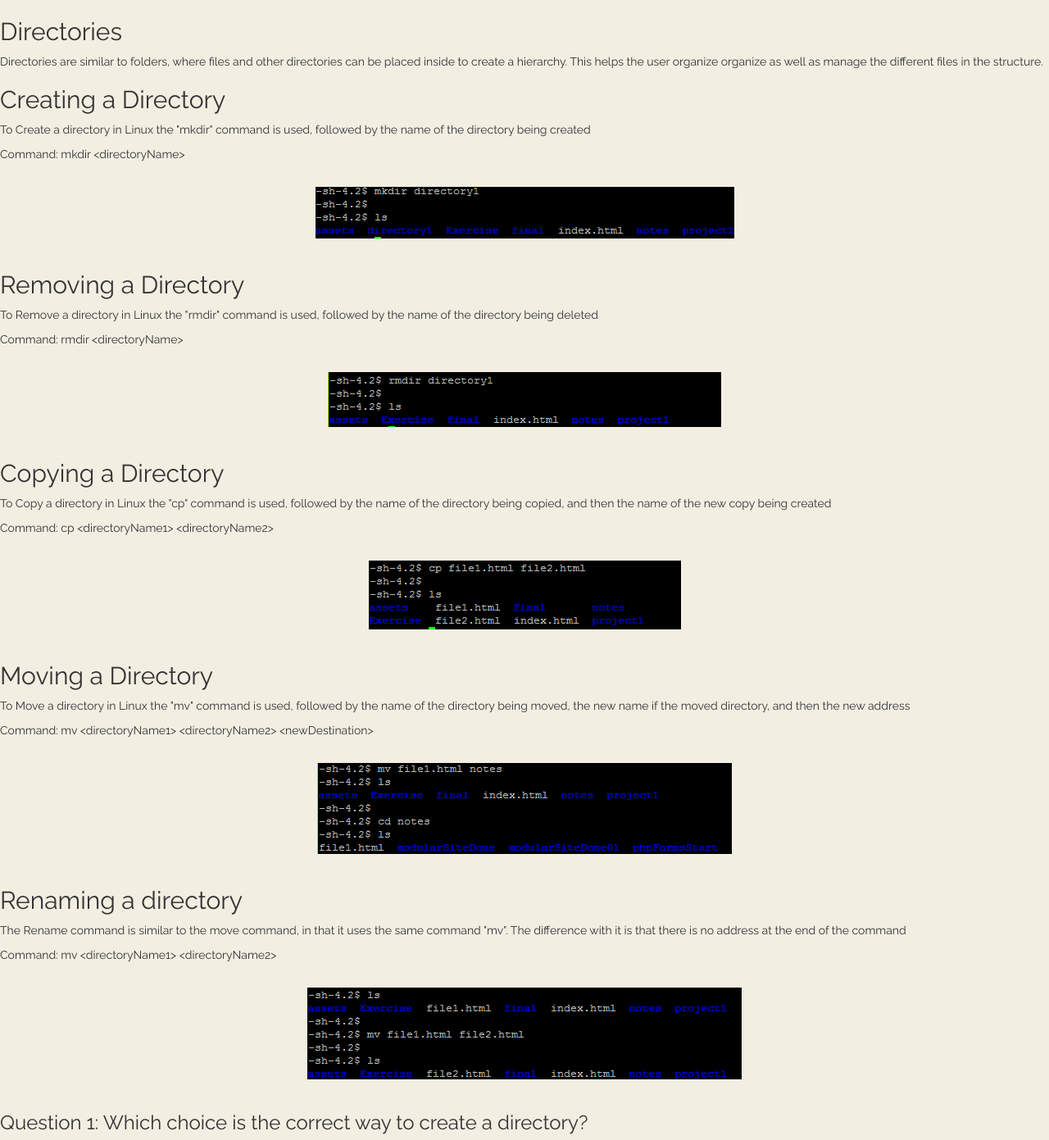
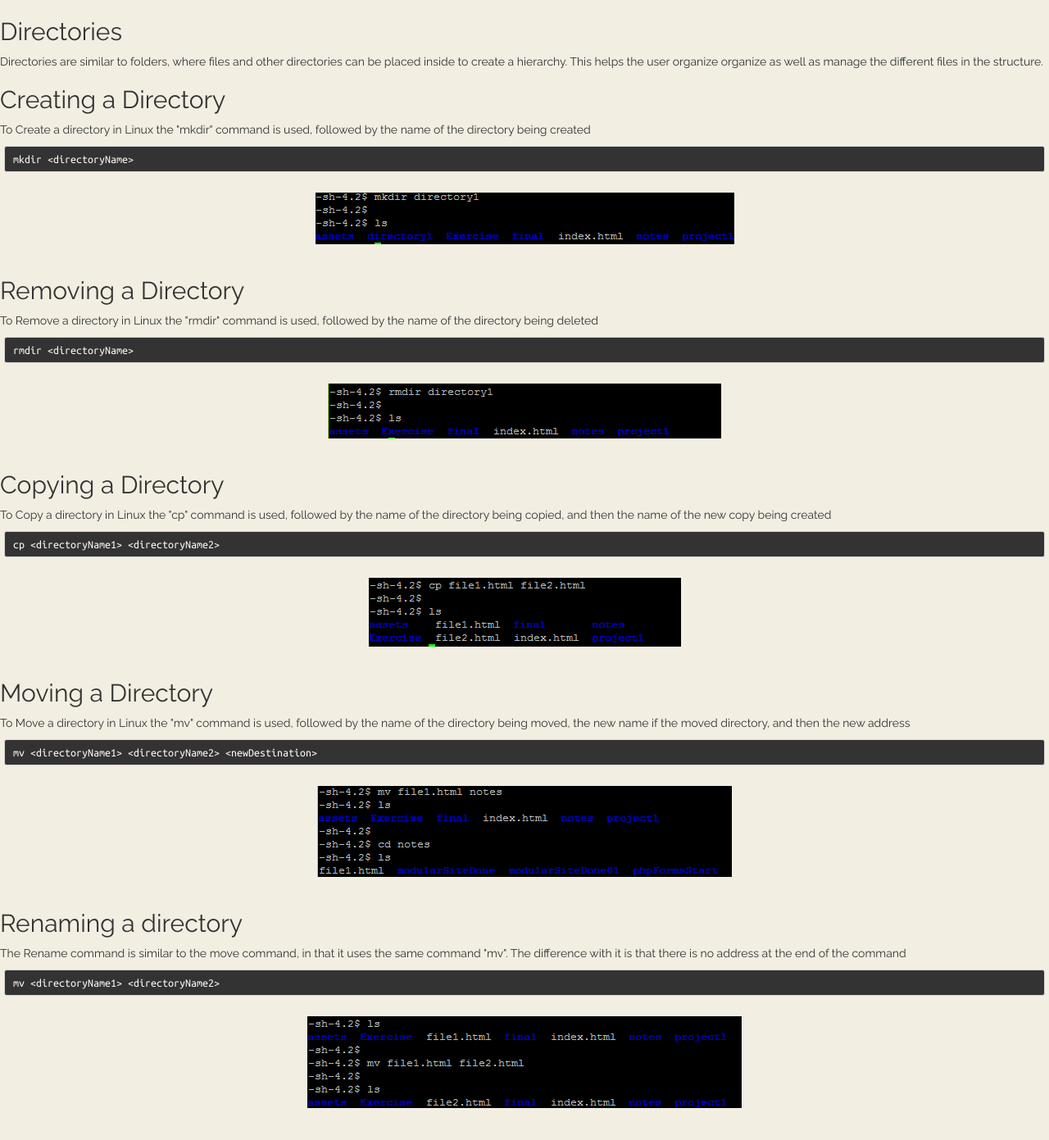
Before and after one commit to AgnelliLambs/BombAssDesign, a PHP site: page /tutorials/tutorial10.php in a window 1280 px wide. Shown: the part 50-1441 px from the top of the page at 82% size. Run offline with PHP 8.4, Linux system fonts and the light colour scheme; data that the repository does not hold is empty; some libraries are stand-ins or nearby versions.

Commit message:
Update tutorial10.php

```diff
--- a/tutorials/tutorial10.php
+++ b/tutorials/tutorial10.php
@@ -20,31 +20,31 @@
 	<!-- Creating directories -->
 	<h2>Creating a Directory</h2>
 	<p>To Create a directory in Linux the "mkdir" command is used, followed by the name of the directory being created</p>
-	<p>Command: mkdir &lt;directoryName&gt;</p>
+	<p class="code">mkdir &lt;directoryName&gt;</p>
 	<img src="<?php echo $path;?>/assets/imgs/tutorial10/mkdir.PNG" alt="make directory">
 
 	<!-- Removing Directories -->
 	<h2>Removing a Directory </h2>
 	<p>To Remove a directory in Linux the "rmdir" command is used, followed by the name of the directory being deleted</p>
-	<p>Command: rmdir &lt;directoryName&gt;</p>
+	<p class="code">rmdir &lt;directoryName&gt;</p>
 	<img src="<?php echo $path;?>/assets/imgs/tutorial10/rmdir.PNG" alt="make directory">
 
 	<!-- Copying directory -->
 	<h2>Copying a Directory</h2>
 	<p>To Copy a directory in Linux the "cp" command is used, followed by the name of the directory being copied, and then the name of the new copy being created</p>
-	<p>Command: cp &lt;directoryName1&gt; &lt;directoryName2&gt;</p>
+	<p class="code">cp &lt;directoryName1&gt; &lt;directoryName2&gt;</p>
 	<img src="<?php echo $path;?>/assets/imgs/tutorial10/cp.PNG" alt="copy">
 
 	<!-- Moving Directories -->
 	<h2>Moving a Directory</h2>
 	<p>To Move a directory in Linux the "mv" command is used, followed by the name of the directory being moved, the new name if the moved directory, and then the new address</p>
-	<p>Command: mv &lt;directoryName1&gt; &lt;directoryName2&gt; &lt;newDestination&gt; </p>
+	<p class="code">mv &lt;directoryName1&gt; &lt;directoryName2&gt; &lt;newDestination&gt; </p>
 	<img src="<?php echo $path;?>/assets/imgs/tutorial10/mv.PNG" alt="move ">
 
 	<!-- Renaming Directories -->
 	<h2>Renaming a directory</h2>
 	<p>The Rename command is similar to the move command, in that it uses the same command "mv". The difference with it is that there is no address at the end of the command </p>
-	<p>Command: mv &lt;directoryName1&gt; &lt;directoryName2&gt;</p>
+	<p class="code">mv &lt;directoryName1&gt; &lt;directoryName2&gt;</p>
 	<img src="<?php echo $path;?>/assets/imgs/tutorial10/rename.PNG" alt="rename">
 
 	<!-- Quiz -->
```
